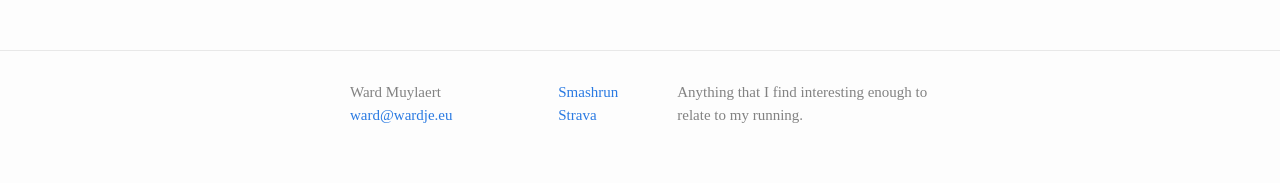
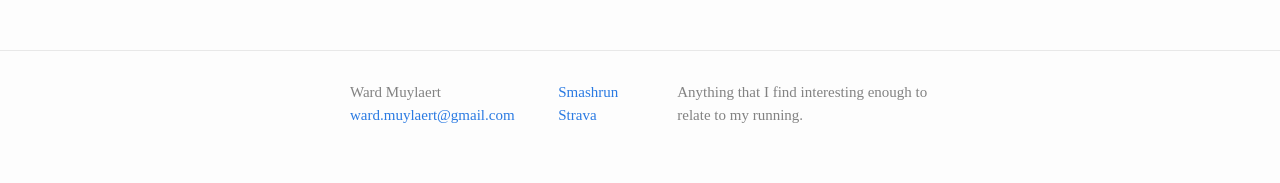
Before and after one commit to ward/run, a Jekyll site: the page built from index.html, in a window 1280 px wide. Shown: the part 2164-2347 px from the top of the page. Built offline with Jekyll 4.4.1, drawn with Linux system fonts in a browser that asks for light colours.

Commit message:
Change email to my usual one

```diff
--- a/_config.yml
+++ b/_config.yml
@@ -1,6 +1,6 @@
 # Site settings
 title: run
-email: ward@wardje.eu
+email: ward.muylaert@gmail.com
 timezone: UTC
 description: > # this means to ignore newlines until "baseurl:"
   Anything that I find interesting enough to relate to my running.
```
